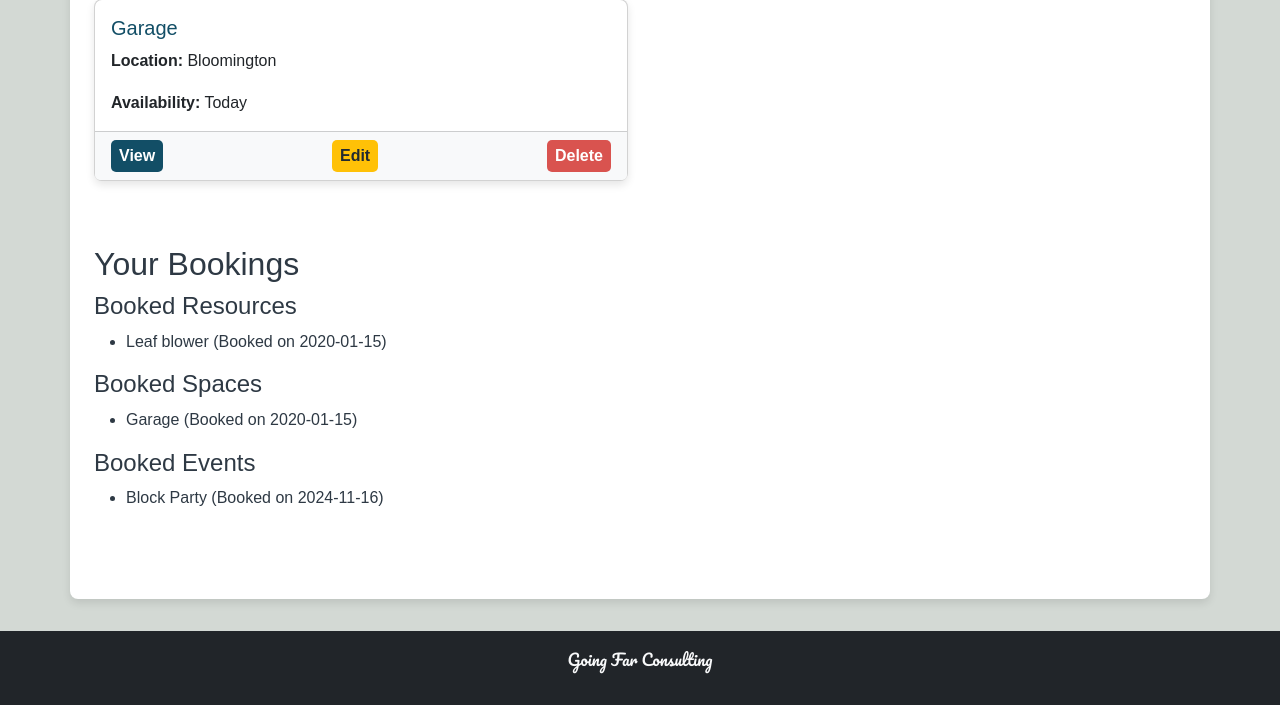
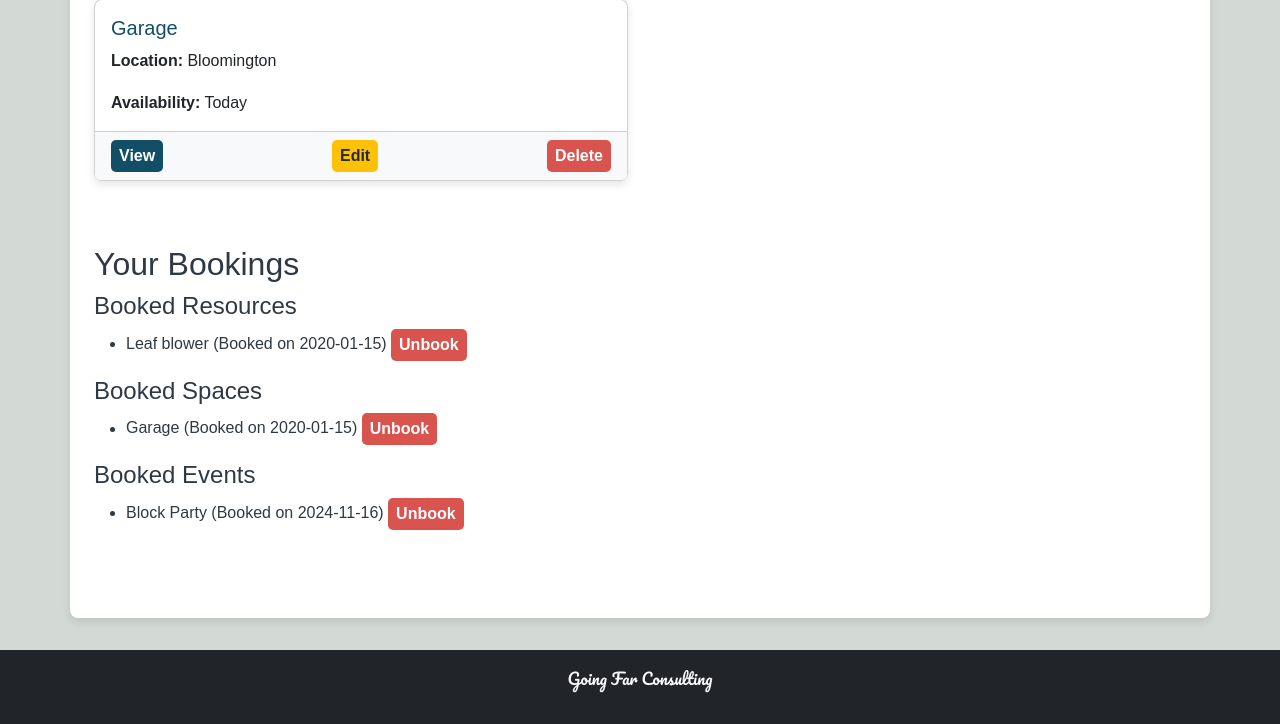
Before and after one commit to aswalden/SPD_FinalProject-2, a Flask app: page /profile in a window 1280 px wide. Shown: the part 1395-2119 px from the top of the page. Run offline with Flask 3, Linux system fonts and the light colour scheme; a user stored in the database is signed in; data comes from the database, SQL or seed files in the repository; both versions use the stored data as it was after the commit; tables that the repository leaves empty hold one stand-in row (values such as "Sample post").

Commit message:
added the option to unbook on profile

```diff
--- a/app.py
+++ b/app.py
@@ -753,6 +753,66 @@ def book_event_route(event_id):
 
     return redirect(url_for('view_event', event_id=event_id))
 
+@app.route('/resource/unbook/<int:booking_id>', methods=['POST'])
+def unbook_resource(booking_id):
+    user_id = session.get('user_id')
+    if not user_id:
+        flash("Please log in to unbook this resource.", "error")
+        return redirect(url_for('login'))
+
+    try:
+        db = get_db()
+        db.execute(
+            "DELETE FROM resource_bookings WHERE booking_id = ? AND user_id = ?",
+            (booking_id, user_id)
+        )
+        db.commit()
+        flash("Resource booking canceled successfully.", "success")
+    except Exception as e:
+        flash("An error occurred while canceling the booking. Please try again.", "error")
+
+    return redirect(url_for('profile'))
+
+@app.route('/space/unbook/<int:booking_id>', methods=['POST'])
+def unbook_space(booking_id):
+    user_id = session.get('user_id')
+    if not user_id:
+        flash("Please log in to unbook this space.", "error")
+        return redirect(url_for('login'))
+
+    try:
+        db = get_db()
+        db.execute(
+            "DELETE FROM space_bookings WHERE booking_id = ? AND user_id = ?",
+            (booking_id, user_id)
+        )
+        db.commit()
+        flash("Space booking canceled successfully.", "success")
+    except Exception as e:
+        flash("An error occurred while canceling the booking. Please try again.", "error")
+
+    return redirect(url_for('profile'))
+
+@app.route('/event/unbook/<int:booking_id>', methods=['POST'])
+def unbook_event(booking_id):
+    user_id = session.get('user_id')
+    if not user_id:
+        flash("Please log in to unbook this event.", "error")
+        return redirect(url_for('login'))
+
+    try:
+        db = get_db()
+        db.execute(
+            "DELETE FROM event_bookings WHERE booking_id = ? AND user_id = ?",
+            (booking_id, user_id)
+        )
+        db.commit()
+        flash("Event booking canceled successfully.", "success")
+    except Exception as e:
+        flash("An error occurred while canceling the booking. Please try again.", "error")
+
+    return redirect(url_for('profile'))
+
 
 if __name__ == '__main__':
     app.run(debug=True)
--- a/templates/profile.html
+++ b/templates/profile.html
@@ -128,33 +128,51 @@
         <div class="col-md-12 mb-5">
             <h2>Your Bookings</h2>
 
+            <!-- Booked Resources -->
             <h4>Booked Resources</h4>
             {% if resource_bookings %}
                 <ul>
                     {% for booking in resource_bookings %}
-                    <li>{{ booking.title }} (Booked on {{ booking.booking_date }})</li>
+                    <li>
+                        {{ booking.title }} (Booked on {{ booking.booking_date }})
+                        <form action="{{ url_for('unbook_resource', booking_id=booking.booking_id) }}" method="POST" class="d-inline">
+                            <button type="submit" class="btn btn-danger btn-sm">Unbook</button>
+                        </form>
+                    </li>
                     {% endfor %}
                 </ul>
             {% else %}
                 <p class="text-muted">You have not booked any resources yet.</p>
             {% endif %}
 
+            <!-- Booked Spaces -->
             <h4>Booked Spaces</h4>
             {% if space_bookings %}
                 <ul>
                     {% for booking in space_bookings %}
-                    <li>{{ booking.name }} (Booked on {{ booking.booking_date }})</li>
+                    <li>
+                        {{ booking.name }} (Booked on {{ booking.booking_date }})
+                        <form action="{{ url_for('unbook_space', booking_id=booking.booking_id) }}" method="POST" class="d-inline">
+                            <button type="submit" class="btn btn-danger btn-sm">Unbook</button>
+                        </form>
+                    </li>
                     {% endfor %}
                 </ul>
             {% else %}
                 <p class="text-muted">You have not booked any spaces yet.</p>
             {% endif %}
 
+            <!-- Booked Events -->
             <h4>Booked Events</h4>
             {% if event_bookings %}
                 <ul>
                     {% for booking in event_bookings %}
-                    <li>{{ booking.name }} (Booked on {{ booking.booking_date }})</li>
+                    <li>
+                        {{ booking.name }} (Booked on {{ booking.booking_date }})
+                        <form action="{{ url_for('unbook_event', booking_id=booking.booking_id) }}" method="POST" class="d-inline">
+                            <button type="submit" class="btn btn-danger btn-sm">Unbook</button>
+                        </form>
+                    </li>
                     {% endfor %}
                 </ul>
             {% else %}
```
Also changed, not shown: smart_neighborhood.db.
